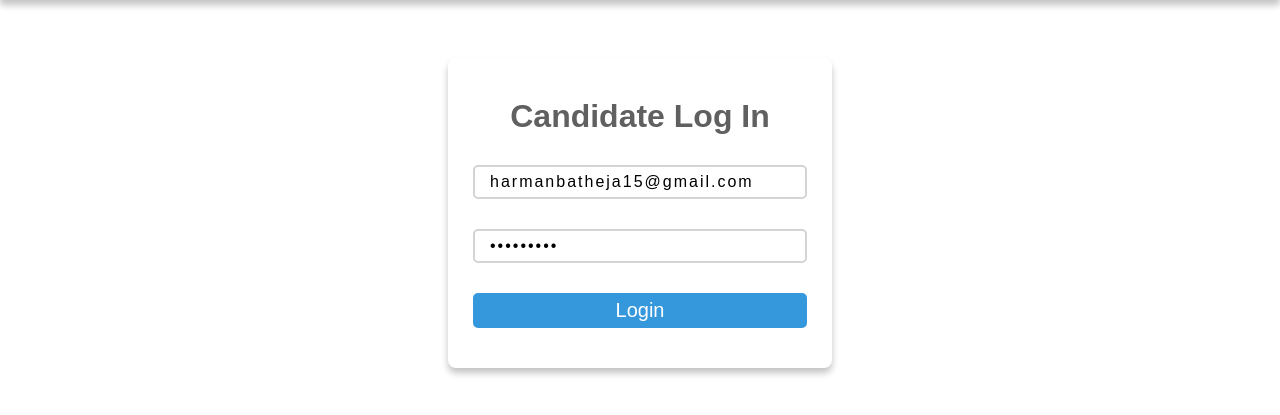
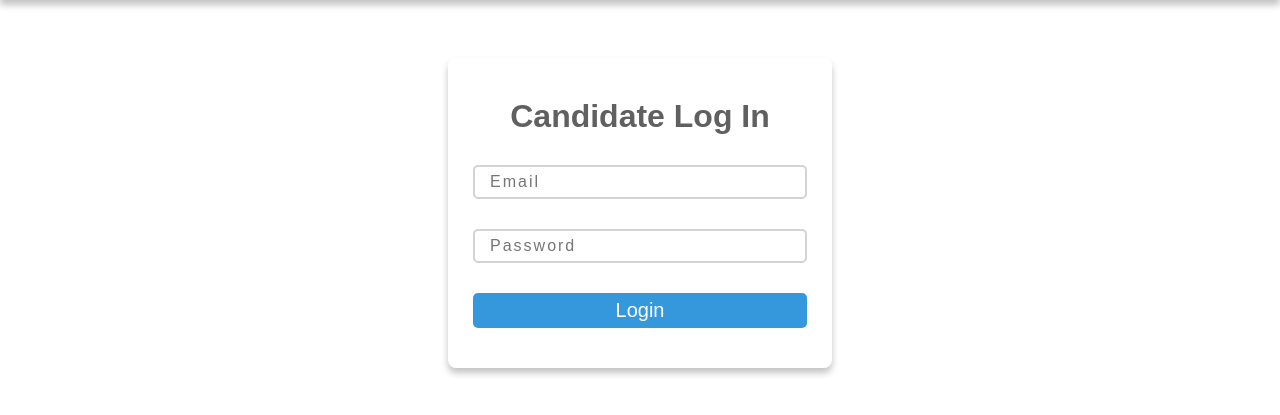
Before and after one commit to harmanbatheja15/Job-Portal, a Django app: page /candidateLogin in a window 1280 px wide. Shown: the part 62-477 px from the top of the page. Run offline with Django 3.2, Linux system fonts and the light colour scheme; some libraries are stand-ins or nearby versions.

Commit message:
Update candidateLogin.html

```diff
--- a/job_portal/job_portal_app/templates/candidateLogin.html
+++ b/job_portal/job_portal_app/templates/candidateLogin.html
@@ -17,8 +17,8 @@
 
             <h1>Candidate Log In</h1>
 
-            <input type="email" class="user" placeholder="Email" value="harmanbatheja15@gmail.com" name="email" required />
-            <input type="password" class="pass" placeholder="Password" value="harman123" name="password" required />
+            <input type="email" class="user" placeholder="Email" name="email" required />
+            <input type="password" class="pass" placeholder="Password" name="password" required />
 
             <button type="submit" class="login">Login</button>
 
```
